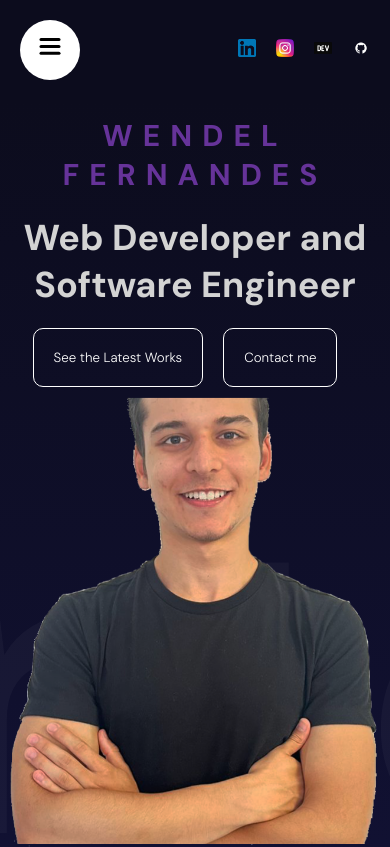
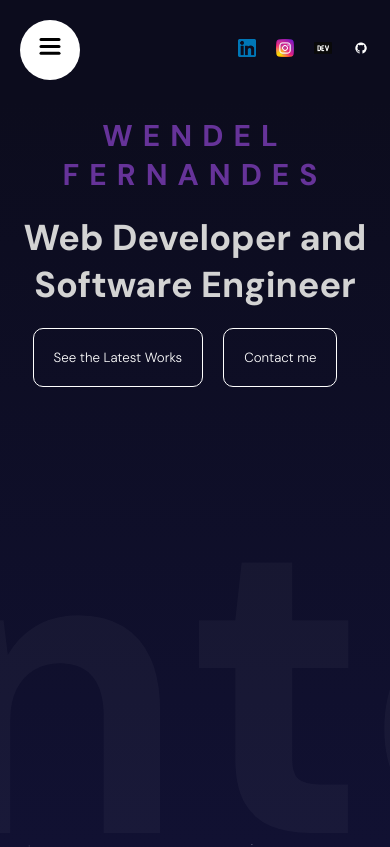
Before and after one commit to WendelLana/WendelLana.github.io, a React (Vite) app: page / in a window 390 px wide. Shown: the top 847 px of the page. Built offline with nearby package versions, Linux system fonts and the light colour scheme.

Commit message:
Changes in mobile display Hide my photo and service section for a better responsive design, added a space in the bottom of submit button for clickability.

```diff
--- a/src/app.scss
+++ b/src/app.scss
@@ -8,6 +8,7 @@
 html {
   scroll-snap-type: y mandatory;
   scroll-behavior: smooth;
+  width: 100%;
 }
 
 body {
@@ -53,3 +54,9 @@ a {
     @content;
   }
 }
+
+#Services {
+  @include mobile {
+    display: none;
+  }
+}
--- a/src/components/contact/contact.scss
+++ b/src/components/contact/contact.scss
@@ -12,6 +12,7 @@
     width: 100%;
     padding: 10px;
     flex-direction: column;
+    padding-bottom: 150px;
   }
 
   .textContainer {
--- a/src/components/hero/hero.scss
+++ b/src/components/hero/hero.scss
@@ -71,8 +71,8 @@
     z-index: 999;
 
     @include mobile {
-      height: 60%;
-      width: 100%;
+      height: 0px;
+      width: 0px;
       top: unset;
       bottom: 0;
     }
```
